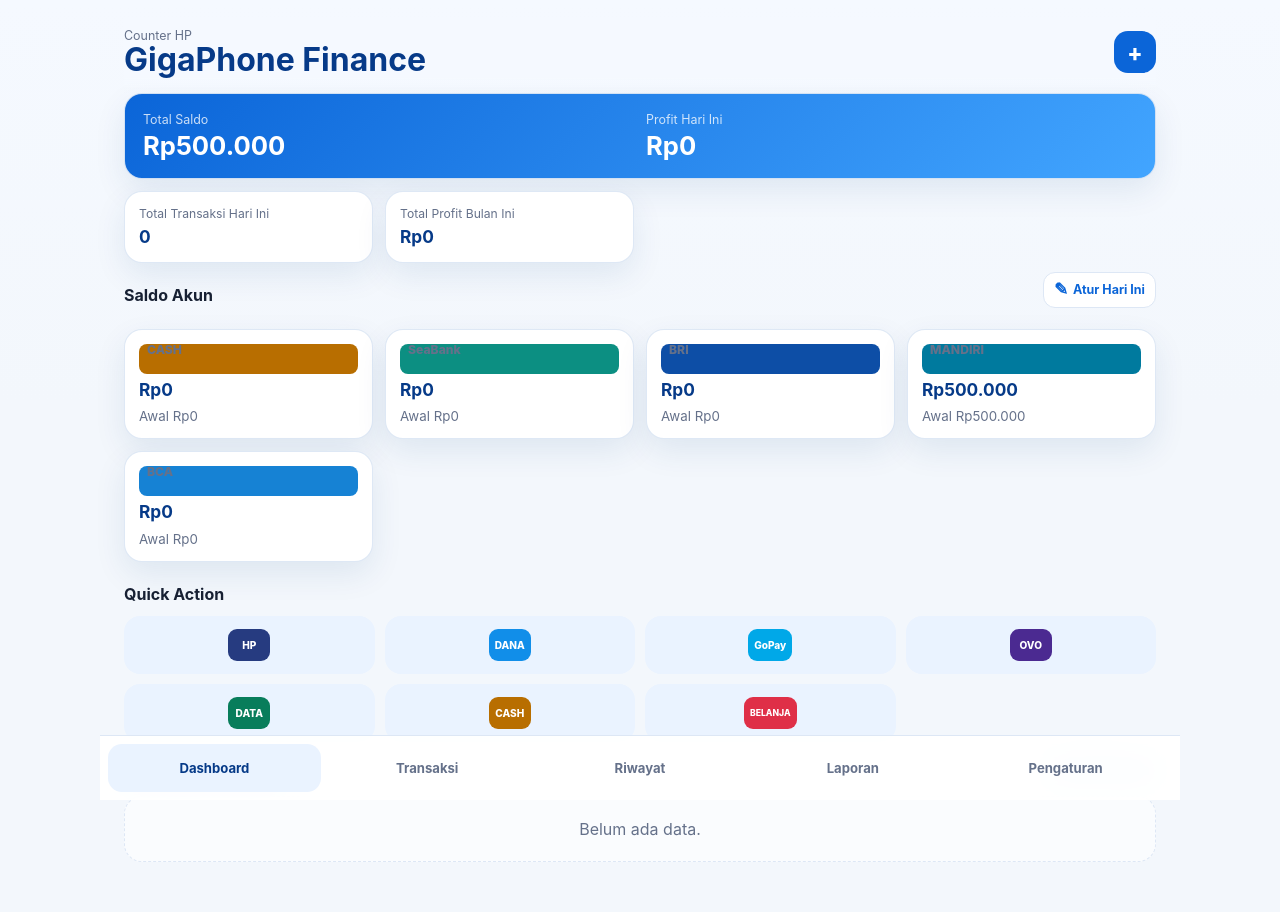
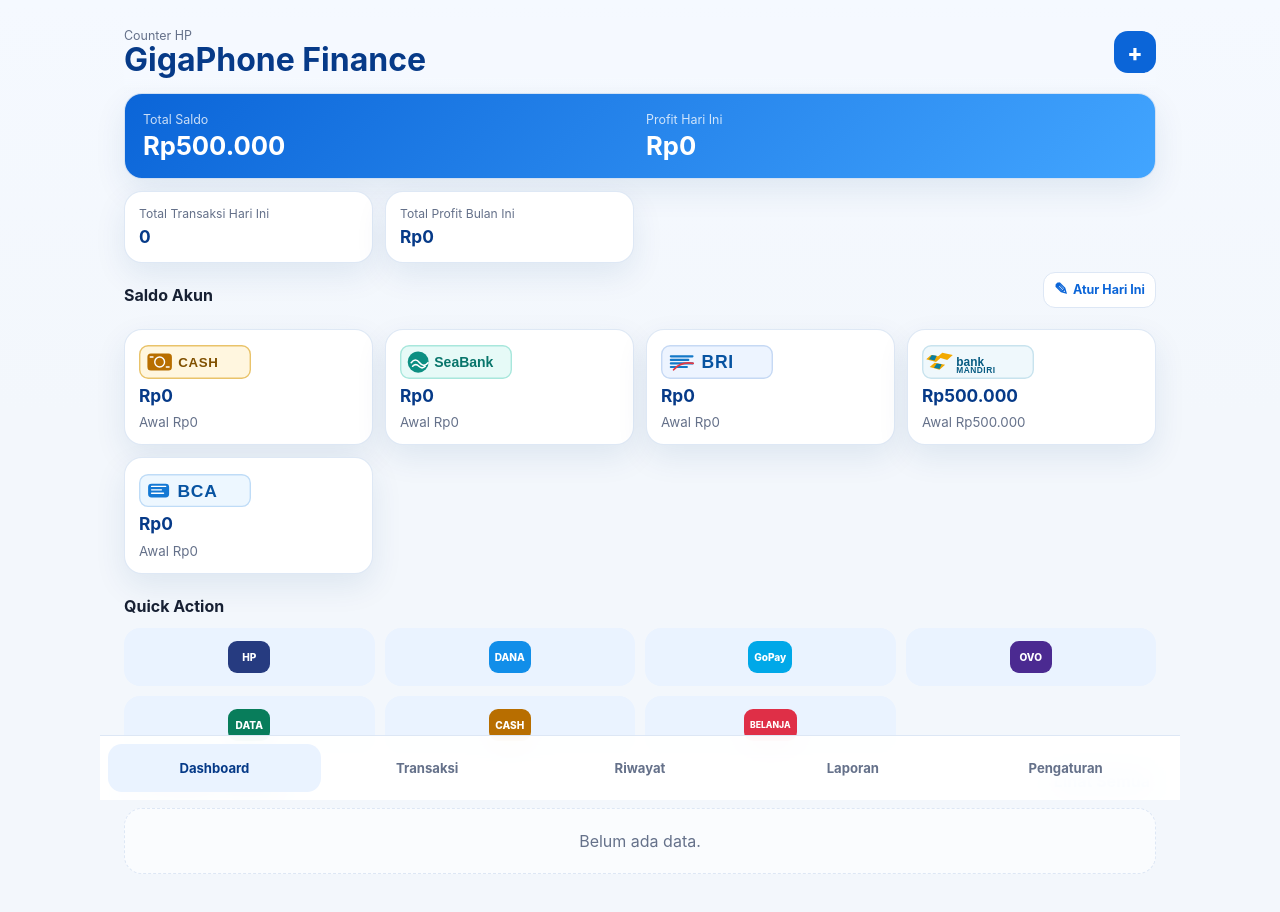
Before and after one commit to MegatSakti/GIGAPHONE-CATATAN, a plain HTML site: page index.html in a window 1280 px wide. Drawn offline with Linux system fonts and the light colour scheme.

Commit message:
feat: add bank logos to account balances

```diff
--- a/app.js
+++ b/app.js
@@ -368,7 +368,7 @@ function renderDashboard() {
 
   el.dashboardAccounts.innerHTML = balances.map((account) => `
     <article class="account-card" title="${account.name}" aria-label="${account.name}">
-      <span class="account-logo ${getAccountLogo(account.id).className}" aria-hidden="true">${getAccountLogo(account.id).label}</span>
+      <img class="account-logo" src="${getAccountLogo(account.id)}" alt="" aria-hidden="true" width="160" height="48">
       <strong>${money(account.balance)}</strong>
       <small>${account.usesDailyBalance ? "Awal hari ini" : "Awal"} ${money(account.startingBalance)}</small>
     </article>
@@ -543,13 +543,13 @@ function getQuickActionIcon(type) {
 
 function getAccountLogo(accountId) {
   const logos = {
-    cash: { label: "CASH", className: "account-cash" },
-    seabank: { label: "SeaBank", className: "account-seabank" },
-    bri: { label: "BRI", className: "account-bri" },
-    mandiri: { label: "MANDIRI", className: "account-mandiri" },
-    bca: { label: "BCA", className: "account-bca" }
+    cash: "cash",
+    seabank: "seabank",
+    bri: "bri",
+    mandiri: "mandiri",
+    bca: "bca"
   };
-  return logos[accountId] || { label: accountId, className: "account-default" };
+  return `assets/account-logos/${logos[accountId] || "default"}.svg`;
 }
 
 function getAccountSummaries() {
--- a/style.css
+++ b/style.css
@@ -173,24 +173,12 @@ h2 {
 }
 
 .account-logo {
-  display: inline-grid;
-  min-width: 58px;
-  height: 30px;
-  place-items: center;
-  padding: 0 8px;
-  border-radius: 8px;
-  color: #fff;
-  font-size: 0.62rem;
-  font-weight: 850;
-  line-height: 1;
+  display: block;
+  width: min(100%, 112px);
+  height: 36px;
+  object-fit: contain;
+  object-position: left center;
 }
-
-.account-cash { background: #b86e00; }
-.account-seabank { background: #0c8f82; }
-.account-bri { background: #0d4ea6; }
-.account-mandiri { background: #007a9e; }
-.account-bca { background: #1682d4; }
-.account-default { background: var(--blue-700); }
 
 .quick-actions {
   display: grid;
```
Also changed, not shown: service-worker.js (+8 -2 lines), assets/account-logos/bca.svg (added), assets/account-logos/bri.svg (added), assets/account-logos/cash.svg (added), assets/account-logos/default.svg (added), assets/account-logos/mandiri.svg (added), assets/account-logos/seabank.svg (added).
